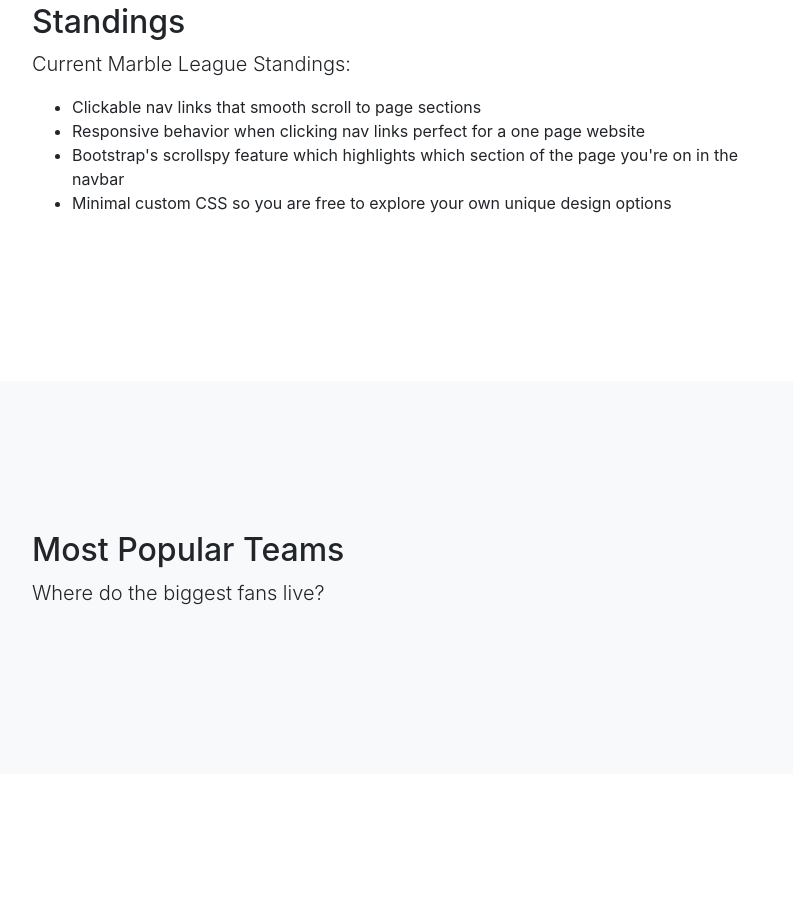
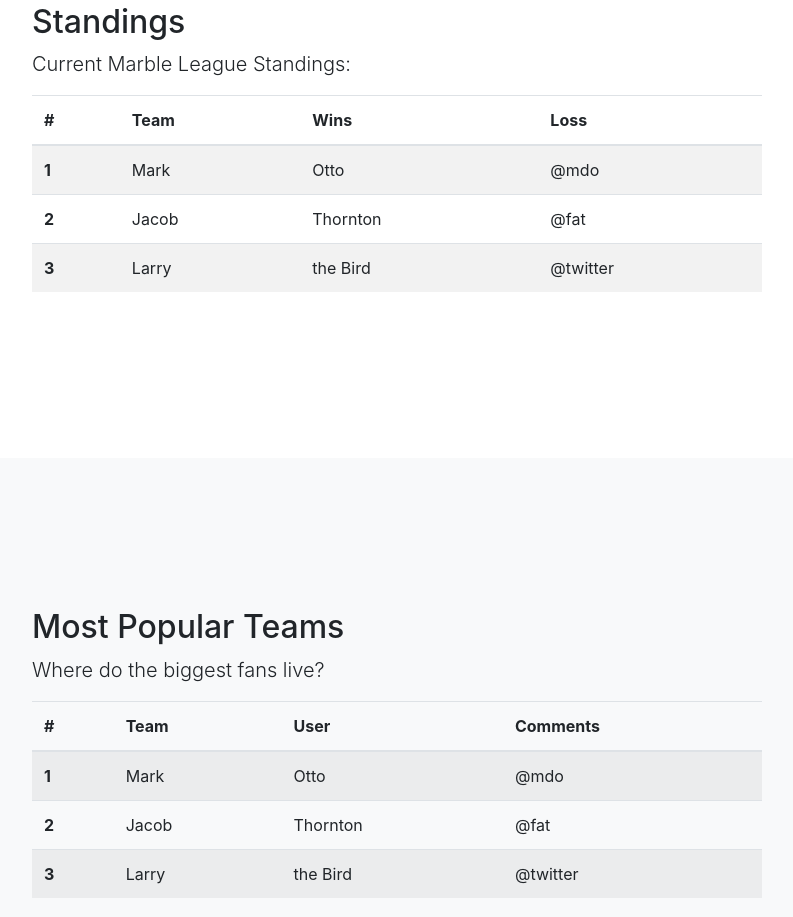
Before and after one commit to juan2357/marbleTRACKer, a website with bundled scripts: page index.html in a window 1280 px wide. Shown: the part 505-1422 px from the top of the page, without its empty margins (243-1036 px from the left). Built offline with nearby package versions, Linux system fonts and the light colour scheme.

Commit message:
added table to html file

```diff
--- a/index.html
+++ b/index.html
@@ -56,12 +56,36 @@
         <div class="col-lg-8 mx-auto">
           <h2>Standings</h2>
           <p class="lead">Current Marble League Standings:</p>
-          <ul>
-            <li>Clickable nav links that smooth scroll to page sections</li>
-            <li>Responsive behavior when clicking nav links perfect for a one page website</li>
-            <li>Bootstrap's scrollspy feature which highlights which section of the page you're on in the navbar</li>
-            <li>Minimal custom CSS so you are free to explore your own unique design options</li>
-          </ul>
+          <table class="table table-striped">
+            <thead>
+              <tr>
+                <th scope="col">#</th>
+                <th scope="col">Team</th>
+                <th scope="col">Wins</th>
+                <th scope="col">Loss</th>
+              </tr>
+            </thead>
+            <tbody>
+              <tr>
+                <th scope="row">1</th>
+                <td>Mark</td>
+                <td>Otto</td>
+                <td>@mdo</td>
+              </tr>
+              <tr>
+                <th scope="row">2</th>
+                <td>Jacob</td>
+                <td>Thornton</td>
+                <td>@fat</td>
+              </tr>
+              <tr>
+                <th scope="row">3</th>
+                <td>Larry</td>
+                <td>the Bird</td>
+                <td>@twitter</td>
+              </tr>
+            </tbody>
+          </table>
         </div>
       </div>
     </div>
@@ -73,6 +97,36 @@
         <div class="col-lg-8 mx-auto">
           <h2>Most Popular Teams</h2>
           <p class="lead">Where do the biggest fans live?</p>
+          <table class="table table-striped">
+            <thead>
+              <tr>
+                <th scope="col">#</th>
+                <th scope="col">Team</th>
+                <th scope="col">User</th>
+                <th scope="col">Comments</th>
+              </tr>
+            </thead>
+            <tbody>
+              <tr>
+                <th scope="row">1</th>
+                <td>Mark</td>
+                <td>Otto</td>
+                <td>@mdo</td>
+              </tr>
+              <tr>
+                <th scope="row">2</th>
+                <td>Jacob</td>
+                <td>Thornton</td>
+                <td>@fat</td>
+              </tr>
+              <tr>
+                <th scope="row">3</th>
+                <td>Larry</td>
+                <td>the Bird</td>
+                <td>@twitter</td>
+              </tr>
+            </tbody>
+          </table>
         </div>
       </div>
     </div>
@@ -84,6 +138,33 @@
         <div class="col-lg-8 mx-auto">
           <h2>Fan Location</h2>
           <p class="lead">Lorem ipsum dolor sit amet, consectetur adipisicing elit. Vero odio fugiat voluptatem dolor, provident officiis, id iusto! Obcaecati incidunt, qui nihil beatae magnam et repudiandae ipsa exercitationem, in, quo totam.</p>
+          <table class="table table-striped">
+            <thead>
+              <tr>
+                <th scope="col">#</th>
+                <th scope="col">Team Name</th>
+                <th scope="col">Fan State</th>
+
+              </tr>
+            </thead>
+            <tbody>
+              <tr>
+                <th scope="row">1</th>
+                <td>Mark</td>
+                <td>Otto</td>
+              </tr>
+              <tr>
+                <th scope="row">2</th>
+                <td>Jacob</td>
+                <td>Thornton</td>
+              </tr>
+              <tr>
+                <th scope="row">3</th>
+                <td>Larry</td>
+                <td>the Bird</td>
+              </tr>
+            </tbody>
+          </table>
         </div>
       </div>
     </div>
```
